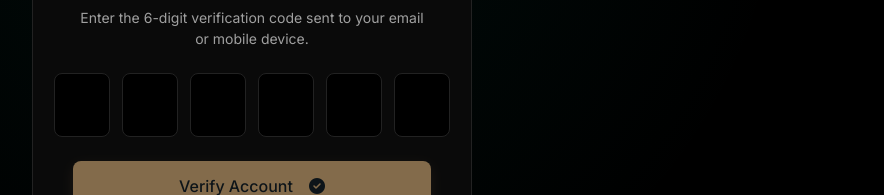
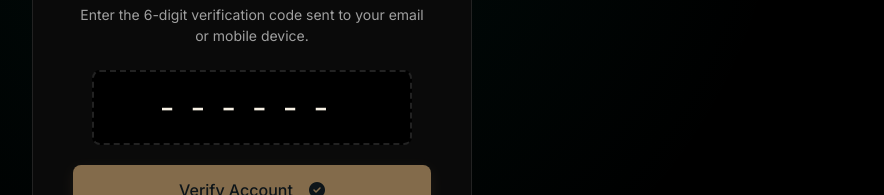
Before and after one commit to fahadmb123/briosolve-platform, a React (Vite) app in the folder frontend/: page /otp-verification in a window 1280 px wide. Shown: the part 316-511 px from the top of the page, without its empty margins (388-1272 px from the left). Built offline with nearby package versions, Linux system fonts and the light colour scheme.

Commit message:
refactor : Updation on the design

```diff
--- a/frontend/src/pages/public/OtpVerification/OtpVerification.css
+++ b/frontend/src/pages/public/OtpVerification/OtpVerification.css
@@ -43,31 +43,33 @@
     margin: 0 auto;
 }
 
-.otp-input-group {
-    display: flex;
-    justify-content: center;
-    gap: 0.75rem;
+/* Modern Single Input OTP Style */
+.otp-single-input {
+    font-size: 2rem;
+    letter-spacing: 1rem;
+    font-weight: 700;
+    padding: 1rem;
+    height: auto;
+    border: 2px dashed var(--border);
+    background-color: var(--bg);
+    color: var(--text);
+    transition: all 0.3s ease;
+    width: 100%;
+    max-width: 320px;
 }
 
-.otp-input {
-    width: 3.5rem;
-    height: 4rem;
-    text-align: center;
-    font-size: 1.5rem;
-    font-weight: 700;
-    border-radius: var(--radius-md);
-    background-color: var(--bg);
-    color: var(--text);
-    border: 1px solid var(--border);
-    transition: all 0.2s ease;
-    padding: 0;
+.otp-single-input:focus {
+    border-color: var(--primary);
+    border-style: solid;
+    box-shadow: 0 4px 12px rgba(5, 173, 152, 0.15);
+    outline: none;
+    transform: translateY(-2px);
 }
 
-.otp-input:focus {
-    border-color: var(--primary);
-    box-shadow: 0 0 0 4px rgba(5, 173, 152, 0.15);
-    outline: none;
-    transform: translateY(-2px);
+.otp-single-input::placeholder {
+    letter-spacing: 1rem;
+    color: var(--muted);
+    font-weight: 400;
 }
 
 .verify-icon-wrapper {
@@ -119,13 +121,8 @@
 }
 
 @media (max-width: 480px) {
-    .otp-input-group {
-        gap: 0.4rem;
-    }
-
-    .otp-input {
-        width: 3rem;
-        height: 3.5rem;
-        font-size: 1.25rem;
+    .otp-single-input {
+        font-size: 1.5rem;
+        letter-spacing: 0.75rem;
     }
 }
--- a/frontend/src/pages/public/OtpVerification/OtpVerification.tsx
+++ b/frontend/src/pages/public/OtpVerification/OtpVerification.tsx
@@ -1,63 +1,16 @@
 import './OtpVerification.css';
 import { Link, useNavigate } from 'react-router-dom';
 import { useTheme } from '../../../hooks/useTheme';
-import React, { useState, useRef, useEffect } from 'react';
+import React, { useState } from 'react';
 
 export default function OtpVerification() {
   const { toggleTheme } = useTheme();
   const navigate = useNavigate();
-  const [otp, setOtp] = useState(['', '', '', '', '', '']);
-  const inputRefs = useRef<(HTMLInputElement | null)[]>([]);
-
-  const handleChange = (e: React.ChangeEvent<HTMLInputElement>, index: number) => {
-    const value = e.target.value;
-    if (isNaN(Number(value))) return;
-
-    const newOtp = [...otp];
-    // Allow single digit or the last typed digit
-    newOtp[index] = value.substring(value.length - 1);
-    setOtp(newOtp);
-
-    // Focus next input if value is entered
-    if (value && index < 5 && inputRefs.current[index + 1]) {
-      inputRefs.current[index + 1]?.focus();
-    }
-  };
-
-  const handleKeyDown = (e: React.KeyboardEvent<HTMLInputElement>, index: number) => {
-    if (e.key === 'Backspace') {
-      if (!otp[index] && index > 0 && inputRefs.current[index - 1]) {
-        // Move focus to the previous input on backspace if current is empty
-        inputRefs.current[index - 1]?.focus();
-      } else {
-        // Clear current input
-        const newOtp = [...otp];
-        newOtp[index] = '';
-        setOtp(newOtp);
-      }
-    }
-  };
-
-  const handlePaste = (e: React.ClipboardEvent<HTMLInputElement>) => {
-    e.preventDefault();
-    const pasteData = e.clipboardData.getData('text').slice(0, 6).split('');
-    if (pasteData.some(char => isNaN(Number(char)))) return;
-
-    const newOtp = [...otp];
-    pasteData.forEach((char, i) => {
-      if (i < 6) newOtp[i] = char;
-    });
-    setOtp(newOtp);
-
-    // Focus the last filled input
-    const focusIndex = Math.min(pasteData.length, 5);
-    inputRefs.current[focusIndex]?.focus();
-  };
+  const [otp, setOtp] = useState('');
 
   const handleSubmit = (e: React.FormEvent) => {
     e.preventDefault();
-    const otpValue = otp.join('');
-    if (otpValue.length === 6) {
+    if (otp.length === 6) {
       // Simulate verification success
       navigate('/login');
     }
@@ -89,24 +42,19 @@ export default function OtpVerification() {
                 </p>
 
                 <form onSubmit={handleSubmit}>
-                    <div className="otp-input-group mb-6">
-                        {otp.map((digit, index) => (
-                            <input
-                                key={index}
-                                type="text"
-                                className="otp-input form-control"
-                                maxLength={1}
-                                value={digit}
-                                onChange={(e) => handleChange(e, index)}
-                                onKeyDown={(e) => handleKeyDown(e, index)}
-                                onPaste={handlePaste}
-                                ref={(el) => (inputRefs.current[index] = el)}
-                                required
-                            />
-                        ))}
+                    <div className="form-group mb-6">
+                        <input
+                            type="text"
+                            className="otp-single-input form-control text-center mx-auto"
+                            maxLength={6}
+                            placeholder="------"
+                            value={otp}
+                            onChange={(e) => setOtp(e.target.value.replace(/[^0-9]/g, ''))}
+                            required
+                        />
                     </div>
 
-                    <button type="submit" className="btn btn-primary w-full btn-lg mb-5" disabled={otp.join('').length < 6}>
+                    <button type="submit" className="btn btn-primary w-full btn-lg mb-5" disabled={otp.length !== 6}>
                         <span>Verify Account</span>
                         <i className="fas fa-check-circle ml-2"></i>
                     </button>
```
